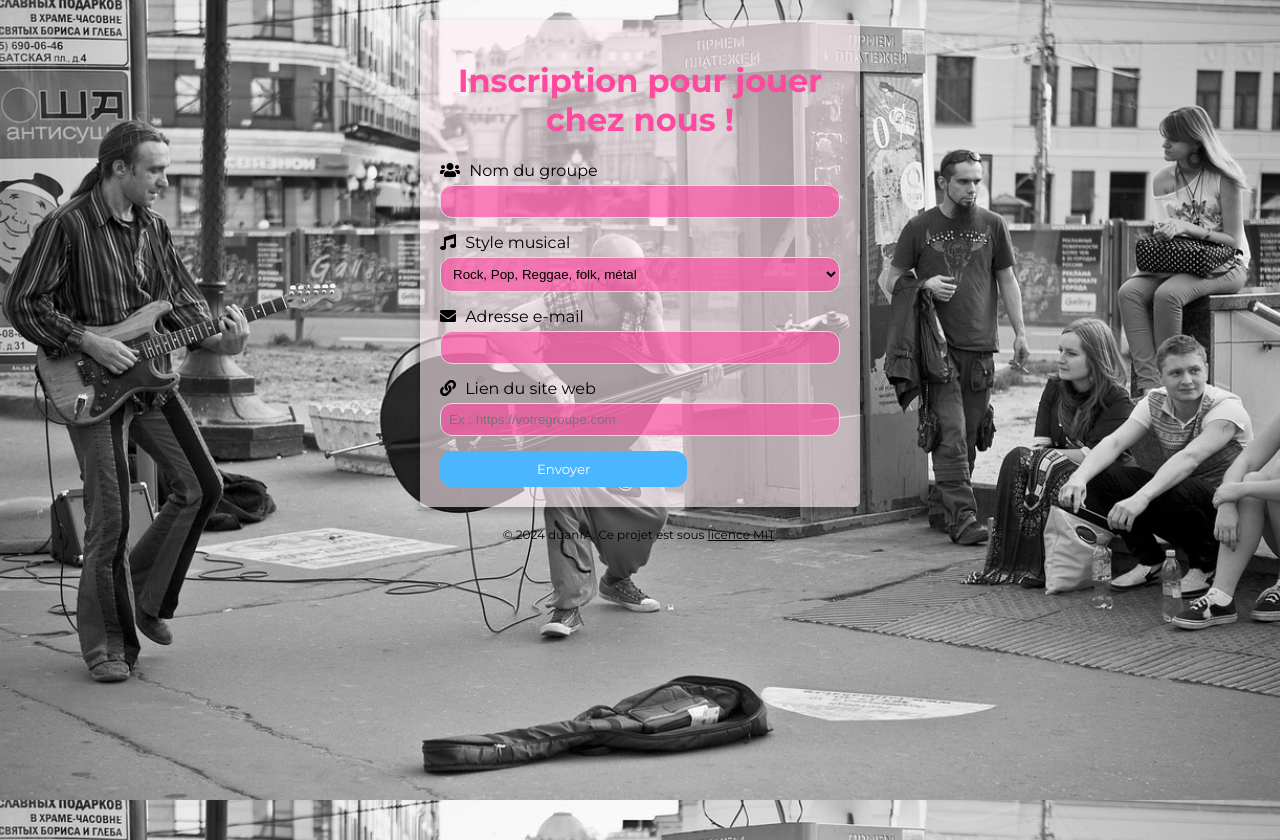
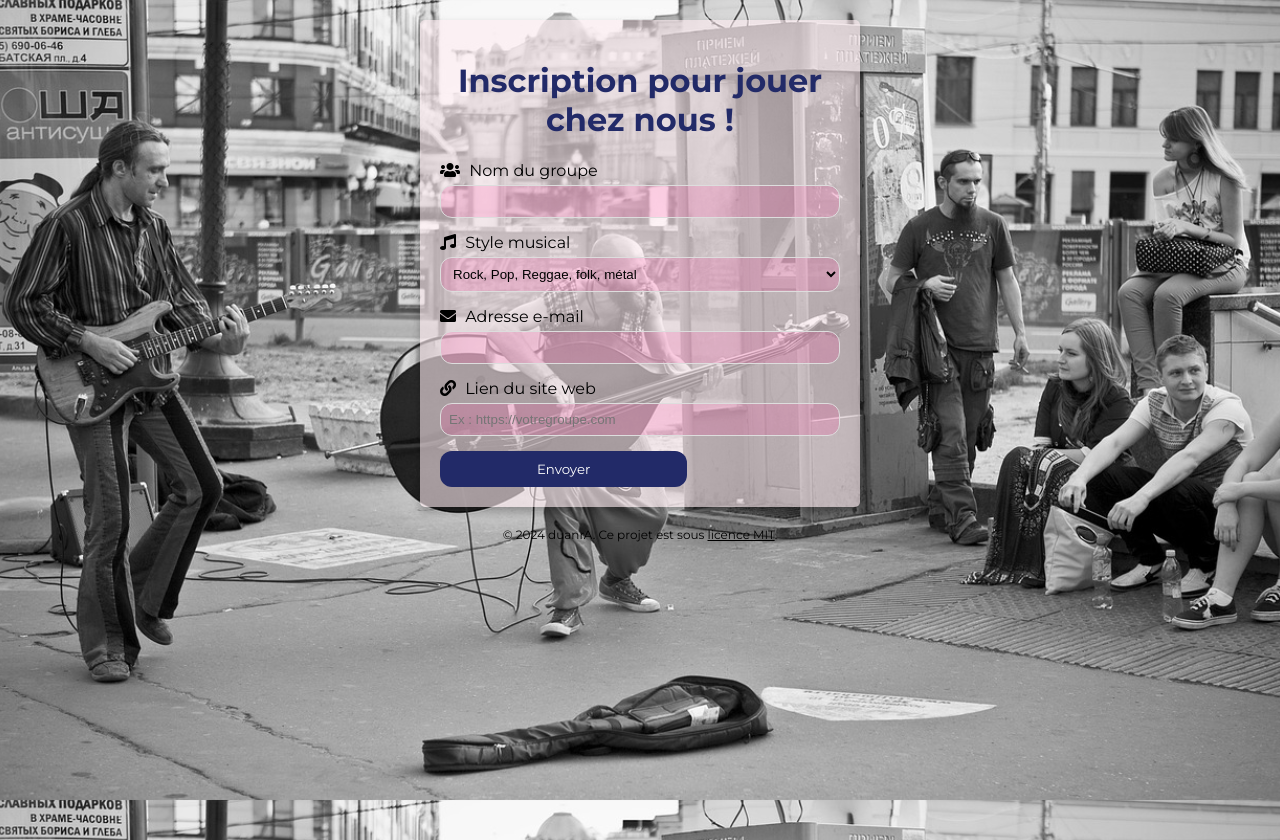
Before and after one commit to arnaudbonnafoux/formulaire_1, a plain HTML site: page index.html in a window 1280 px wide. Drawn offline with Linux system fonts and the light colour scheme.

Commit message:
modif_color

```diff
--- a/index.html
+++ b/index.html
@@ -27,7 +27,7 @@
             }
 
         h1 {
-            color: #FF499E;
+            color: #222A68;
             text-align: center;
             font-family: 'Montserrat', sans-serif;
         }
@@ -59,12 +59,12 @@
             box-sizing: border-box;
             border: 1px solid #DDD; /* Légèrement plus foncé pour plus de contraste */
             border-radius: 12px;
-            background-color: rgba(255, 73, 158, 0.65)
+            background-color: rgba(255, 73, 158, 0.2)
 
         }
 
         button {
-            background-color: #49B6FF;
+            background-color: #222A68;
             color: white;
             padding: 10px;
             border: none;
@@ -75,7 +75,7 @@
         }
 
         button:hover {
-            background-color: #85CEFF;
+            background-color: #6571CD;
         }
 
         /* Media Query pour les écrans mobiles */
```
Also changed, not shown: 1 other file.
